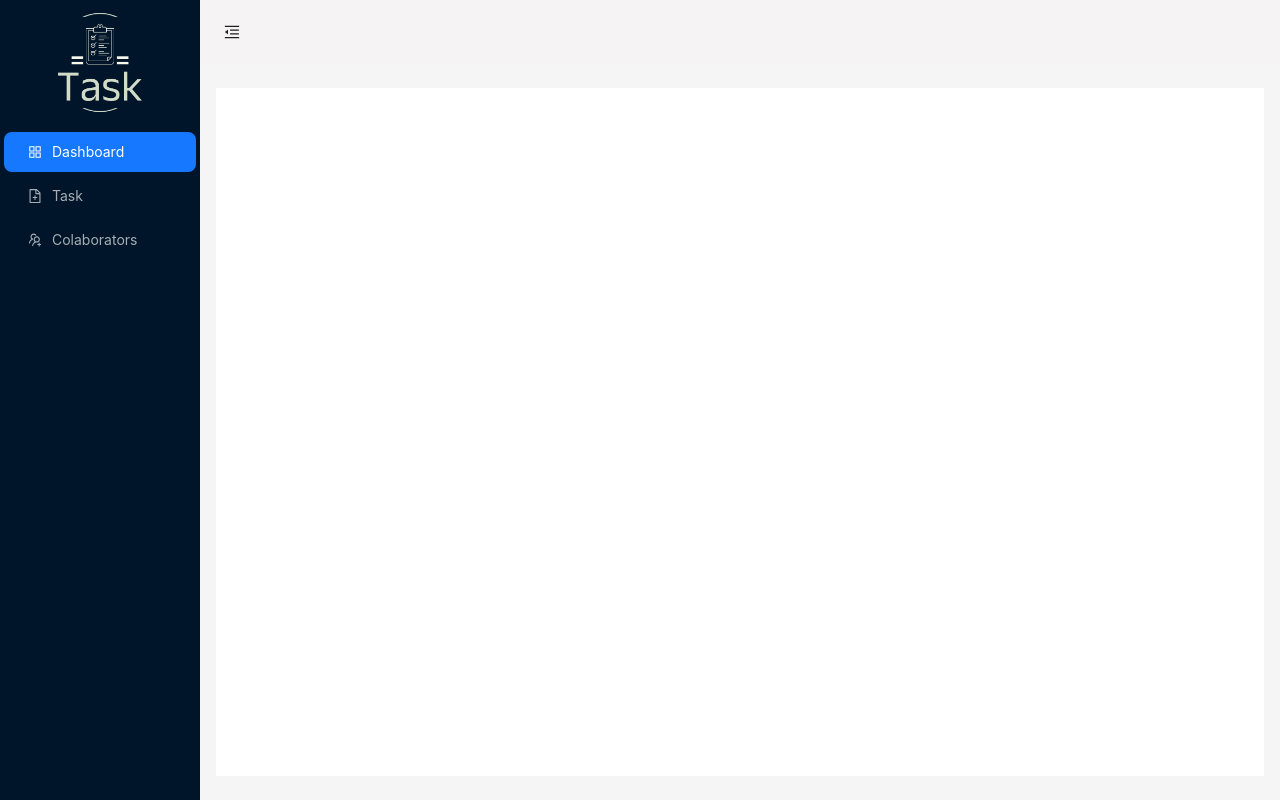
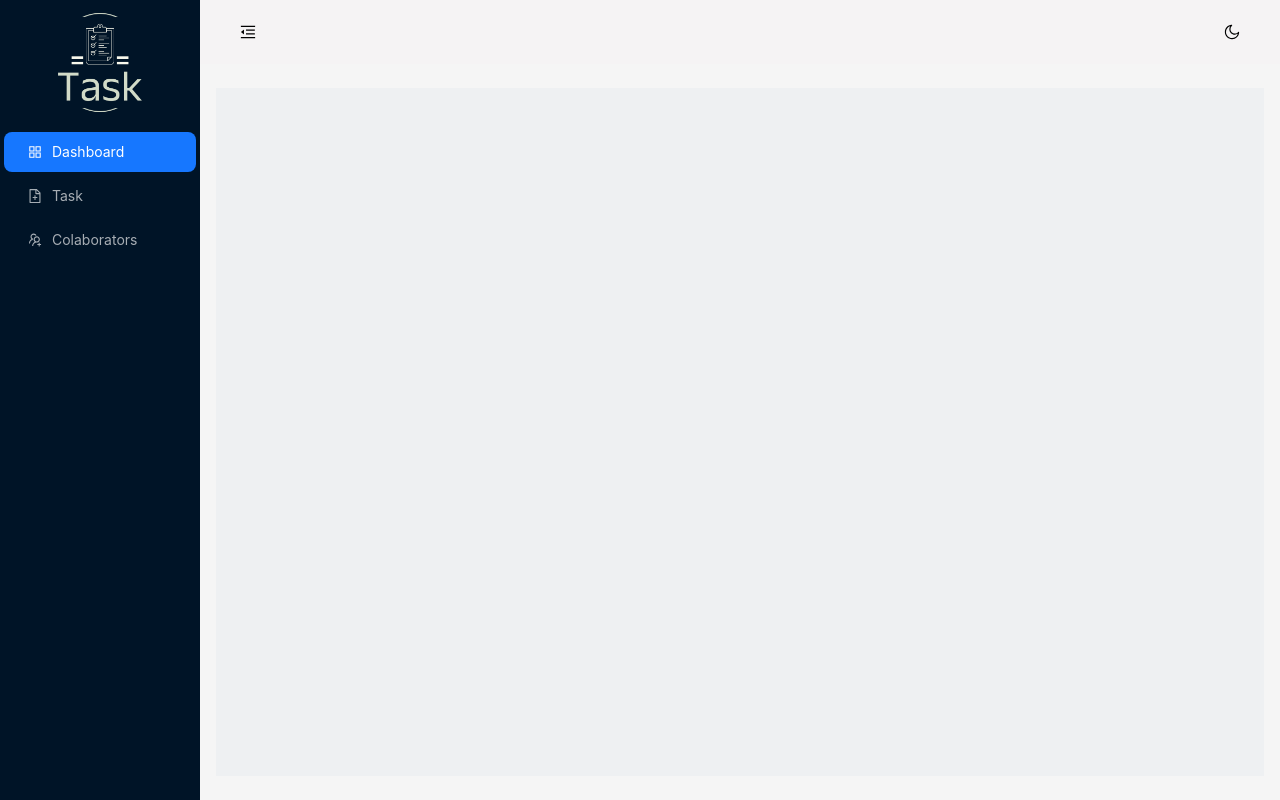
Before and after one commit to Machaieie/Todo_List_Web, a React (Vite) app: page / in a window 1280 px wide. Built offline with nearby package versions, Linux system fonts and the light colour scheme.

Commit message:
definicao do dark theme

```diff
--- a/src/components/common components/SideNav.jsx
+++ b/src/components/common components/SideNav.jsx
@@ -1,16 +1,25 @@
-import React from 'react';
+import React,{useContext} from 'react';
 import { Layout, Menu } from 'antd';
 const { Sider } = Layout;
 import Routes from '../../routes/Routes';
 import { Link } from 'react-router-dom';
 import logo from "../../assets/img/logo.png"
+import { ThemeContext } from '../../context/ThemeContext';
+import ColorConfig from '../../configs/ColorConfigs';
+
 const SideNav = ({ collapsed }) => {
+    const { isDarkTheme, toggleTheme } = useContext(ThemeContext);
     const routeItems = Routes();
 
     return (
-        <Sider trigger={null} collapsible collapsed={collapsed}>
-            <img src={logo} alt="" style={{width:200}} srcset="" />
+        <Sider trigger={null} collapsible collapsed={collapsed} style={{backgroundColor:isDarkTheme?ColorConfig.sidedarktheme:ColorConfig.sidecolor}}>
+            <img
+                src={logo}
+                alt="Logo"
+                style={{ width: collapsed ? 100 : 200, transition: 'width 0.4s' }}
+            />
             <Menu
+            style={{backgroundColor:isDarkTheme?ColorConfig.sidedarktheme:ColorConfig.sidecolor}}
                 theme="dark"
                 mode="inline"
                 defaultSelectedKeys={['1']}
@@ -18,6 +27,7 @@ const SideNav = ({ collapsed }) => {
                     key: item.key,
                     icon: item.icon,
                     label: <Link to={item.link}>{item.label}</Link>,
+
                 }))}
             />
         </Sider>
--- a/src/components/common components/TopNav.jsx
+++ b/src/components/common components/TopNav.jsx
@@ -1,30 +1,52 @@
-import React from 'react';
+import React, { useContext } from 'react';
 import { Button, Layout } from 'antd';
 import ColorConfig from '../../configs/ColorConfigs';
-import {
-    MenuFoldOutlined,
-    MenuUnfoldOutlined,
-  } from '@ant-design/icons';
+import { MenuFoldOutlined, MenuUnfoldOutlined, BulbOutlined } from '@ant-design/icons';
+import { ThemeContext } from '../../context/ThemeContext'; // Certifique-se de importar o ThemeContext
+import { SunOutlined, MoonOutlined } from '@ant-design/icons'; // Ícones de sol e lua
 
-const {Header} = Layout;
-const TopNav = ({collapsed, toggleCollapsed }) => {
+const { Header } = Layout;
+
+const TopNav = ({ collapsed, toggleCollapsed }) => {
+    const { isDarkTheme, toggleTheme } = useContext(ThemeContext);
+
+    console.log('Is Dark Theme:', isDarkTheme);
     return (
+        <Header
+            style={{
+                padding: '0 16px',
+                background: isDarkTheme?ColorConfig.topdarktheme:ColorConfig.topColor,
+                display: 'flex',
+                justifyContent: 'space-between',
+                alignItems: 'center',
 
-            <Header style={{ padding: 0, background: ColorConfig.topColor,}}>
-                <Button
+            }}
+        >
+            <Button
                 type="text"
                 icon={collapsed ? <MenuUnfoldOutlined /> : <MenuFoldOutlined />}
                 onClick={toggleCollapsed}
                 style={{
-                  fontSize: '16px',
-                  width: 64,
-                  height: 64,
+                    fontSize: '16px',
+                    width: 64,
+                    height: 64,
+                    color:isDarkTheme?"#ffff":"#000000"
                 }}
-                />
-            </Header>
+            />
+            <Button
+                type="text"
+                icon={isDarkTheme ? <SunOutlined /> : <MoonOutlined />}
+                onClick={toggleTheme}
+                style={{
+                    fontSize: '16px',
+                    width: 64,
+                    height: 64,
+                    color:isDarkTheme?"#ffff":"#000000",
 
+                }}
+            />
+        </Header>
     );
 };
 
-
 export default TopNav;
--- a/src/configs/ColorConfigs.jsx
+++ b/src/configs/ColorConfigs.jsx
@@ -1,6 +1,8 @@
 const ColorConfig ={
-    sideColor:"#1b4332",
-    topColor:"#f5f3f4"
+    topColor:"#f5f3f4",
+    sidedarktheme:"#000000",
+    topdarktheme:"#000000",
+    sidecolor:"#001427"
 }
 
 export default ColorConfig;
--- /dev/null
+++ b/src/context/ThemeContext.jsx
@@ -0,0 +1,28 @@
+import React, { createContext, useState, useEffect } from 'react';
+
+export const ThemeContext = createContext();
+
+export const ThemeProvider = ({ children }) => {
+
+    const getInitialTheme = () => {
+        const savedTheme = localStorage.getItem('isDarkTheme');
+        return savedTheme !== null ? JSON.parse(savedTheme) : false;
+    };
+
+    const [isDarkTheme, setIsDarkTheme] = useState(getInitialTheme);
+
+    const toggleTheme = () => {
+        setIsDarkTheme(prevTheme => {
+            const newTheme = !prevTheme;
+            localStorage.setItem('isDarkTheme', JSON.stringify(newTheme));
+            return newTheme;
+        });
+    };
+
+
+    return (
+        <ThemeContext.Provider value={{ isDarkTheme, toggleTheme }}>
+            {children}
+        </ThemeContext.Provider>
+    );
+};
--- a/src/index.css
+++ b/src/index.css
@@ -2,3 +2,19 @@
   margin: 0;
   padding: 0;
 }
+
+
+body.light-theme {
+  --background-color: #ffffff;
+  --text-color: #000000;
+}
+
+body.dark-theme {
+  --background-color: #333333;
+  --text-color: #ffffff;
+}
+
+body {
+  background-color: var(--background-color);
+  color: var(--text-color);
+}
--- a/src/layouts/AdminLayout.jsx
+++ b/src/layouts/AdminLayout.jsx
@@ -1,21 +1,22 @@
-import React, { useState } from 'react';
+import React, { useState, useContext } from 'react';
 import { Layout } from "antd";
 import SideNav from '../components/common components/SideNav';
 import TopNav from '../components/common components/TopNav';
 import { Outlet } from 'react-router-dom';
+import { ThemeContext } from '../context/ThemeContext';
 
 const { Content } = Layout;
 
 const AdminLayout = () => {
     const [collapsed, setCollapsed] = useState(false);
     const toggleCollapsed = () => setCollapsed(!collapsed);
-
+    const { isDarkTheme, toggleTheme } = useContext(ThemeContext);
     return (
-        <Layout style={{ minHeight: '100vh' }}>
-            <SideNav collapsed={collapsed} />
+        <Layout style={{ minHeight: '100vh' ,backgroundColor:isDarkTheme?"#fafaff":"#eef0f2" }}>
+            <SideNav collapsed={collapsed}  />
             <Layout>
                 <TopNav collapsed={collapsed} toggleCollapsed={toggleCollapsed} />
-                <Content style={{ margin: '24px 16px', padding: 24, background: '#fff', minHeight: '280px' }}>
+                <Content style={{ margin: '24px 16px', padding: 24, background: '#fff', minHeight: '280px', backgroundColor:isDarkTheme?"#fafaff":"#eef0f2" }}>
                     <Outlet />
                 </Content>
             </Layout>
--- a/src/main.jsx
+++ b/src/main.jsx
@@ -3,11 +3,14 @@ import { createRoot } from 'react-dom/client'
 import App from './App.jsx'
 import './index.css'
 import { BrowserRouter } from "react-router-dom"
+import { ThemeProvider } from './context/ThemeContext.jsx'
 
 createRoot(document.getElementById('root')).render(
   <StrictMode>
-    <BrowserRouter basename="/">
-      <App />
-    </BrowserRouter>
+    <ThemeProvider>
+      <BrowserRouter basename="/">
+        <App />
+      </BrowserRouter>
+    </ThemeProvider>
   </StrictMode>,
 )
```
Also changed, not shown: src/components/modal/TaskModal.jsx (added, +31 -0 lines), src/context/AuthContext.jsx (added, +8 -0 lines).
